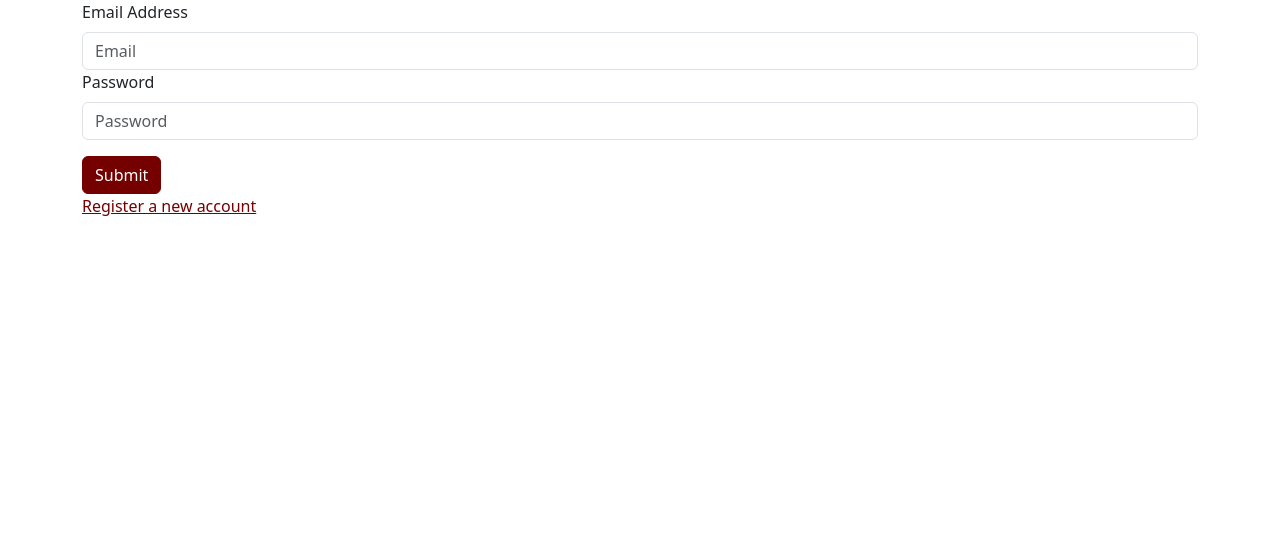
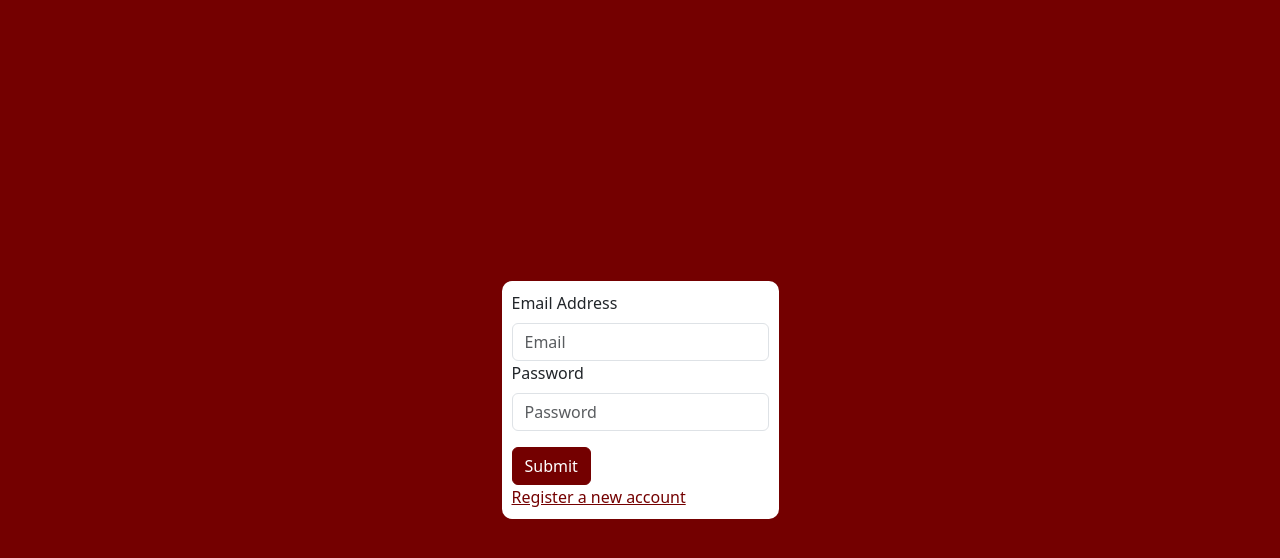
Before and after one commit to celdond/Vital-Mail, a Next.js app in the folder frontend/: page / in a window 1280 px wide. Shown: the top 558 px of the page. Built offline with nearby package versions, Linux system fonts and the light colour scheme.

Commit message:
css styling for login

```diff
--- a/frontend/pages/index.tsx
+++ b/frontend/pages/index.tsx
@@ -1,7 +1,7 @@
 import React from 'react';
 import type { NextPage } from 'next';
 import Link from 'next/link';
-import { Button, Container, Form, Col } from 'react-bootstrap';
+import { Button, Container, Form, Col, Row } from 'react-bootstrap';
 import { useState } from 'react';
 import { useRouter } from 'next/router';
 import { callServer } from '../components/lib/apiCom';
@@ -30,8 +30,9 @@ const Login: NextPage = () => {
 	}
 
 	return (
-		<Container fluid>
-				<Container>
+		<main className="background">
+			<Container className="centerpiece">
+				<Col>
 					<Form>
 						<Form.Group>
 							<Form.Label>Email Address</Form.Label>
@@ -60,8 +61,9 @@ const Login: NextPage = () => {
 							<Link href="/register">Register a new account</Link>
 						</div>
 					</Col>
-				</Container>
-		</Container>
+				</Col>
+			</Container>
+		</main>
 	);
 };
 
--- a/frontend/styles/globals.scss
+++ b/frontend/styles/globals.scss
@@ -1,4 +1,22 @@
 $primary: #740000;
-$background: #ffffff;
+$secondary: #ffffff;
 $danger: #137400;
-@import "~bootstrap/scss/bootstrap";
+@import '~bootstrap/scss/bootstrap';
+
+.background {
+    background-color: $primary;
+    position: fixed;
+    display: flex;
+    justify-content: center;
+    align-items: center;
+    width: 100%;
+    height: 100%;
+}
+
+.centerpiece {
+    margin: 0;
+    width: auto;
+    background-color: $secondary;
+    border-radius: 10px;
+    padding: 10px;
+}
```
